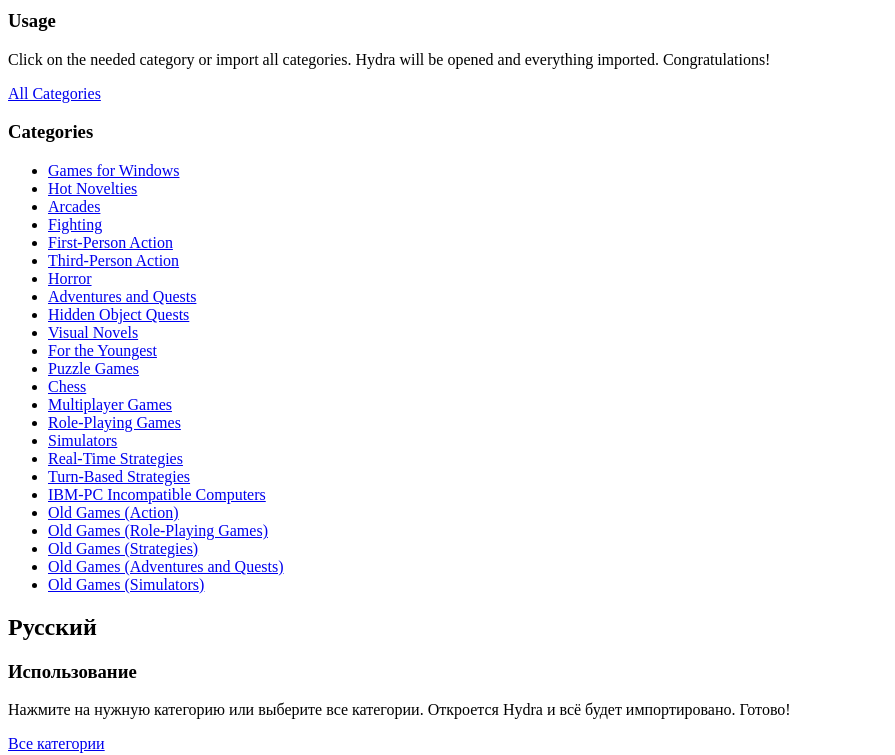
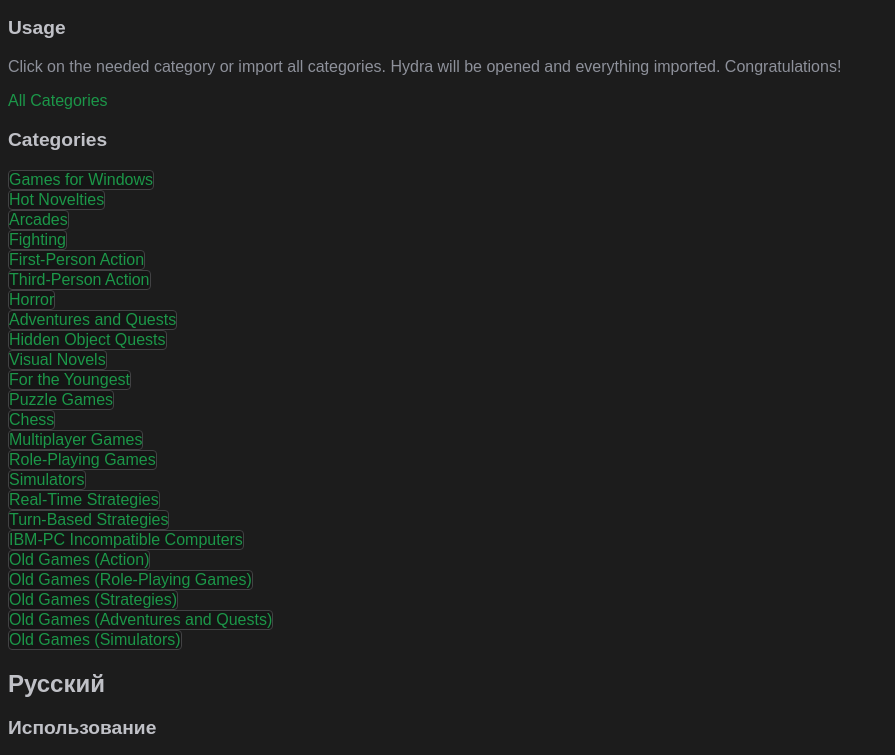
Before and after one commit to KekitU/KekitU.github.io, a plain HTML site: page index.html in a window 1280 px wide. Shown: the part 117-872 px from the top of the page, without its empty margins (0-895 px from the left). Drawn offline with Linux system fonts and the light colour scheme.

Commit message:
Add files via upload

```diff
--- a/index.html
+++ b/index.html
@@ -4,6 +4,7 @@
     <meta charset="UTF-8">
     <meta name="viewport" content="width=device-width, initial-scale=1.0">
     <title>Rutracker Downloads</title>
+	<link rel="stylesheet" href="style.css">
 </head>
 <body>
     <h1>Rutracker Downloads</h1>
--- /dev/null
+++ b/style.css
@@ -0,0 +1,72 @@
+:root {
+  --background-color: #1c1c1c;
+  --dark-background-color: #151515;
+  --muted-color: #c0c1c7;
+  --body-color: #8e919b;
+  --border-color: #424244;
+  --success-color: #1c9749;
+  --spacing-unit: 8px;
+}
+
+body {
+  background-color: var(--background-color);
+  color: var(--body-color);
+  font-family: Arial, sans-serif;
+  margin: 0;
+  padding: var(--spacing-unit);
+}
+
+h1, h2, h3 {
+  color: var(--muted-color);
+}
+
+h1 {
+  font-size: 2em;
+  margin-bottom: var(--spacing-unit);
+}
+
+h2 {
+  font-size: 1.5em;
+  margin-top: var(--spacing-unit * 2);
+  margin-bottom: var(--spacing-unit);
+}
+
+h3 {
+  font-size: 1.2em;
+  margin-top: var(--spacing-unit * 1.5);
+  margin-bottom: var(--spacing-unit / 2);
+}
+
+p {
+  margin-bottom: var(--spacing-unit);
+}
+
+a {
+  color: var(--success-color);
+  text-decoration: none;
+}
+
+a:hover {
+  text-decoration: underline;
+}
+
+ul {
+  list-style-type: none;
+  padding: 0;
+}
+
+ul li {
+  margin-bottom: var(--spacing-unit / 2);
+}
+
+ul li a {
+  padding: var(--spacing-unit / 2);
+  display: inline-block;
+  border: 1px solid var(--border-color);
+  border-radius: 4px;
+  background-color: var(--dark-background-color);
+}
+
+ul li a:hover {
+  background-color: var(--border-color);
+}
```
